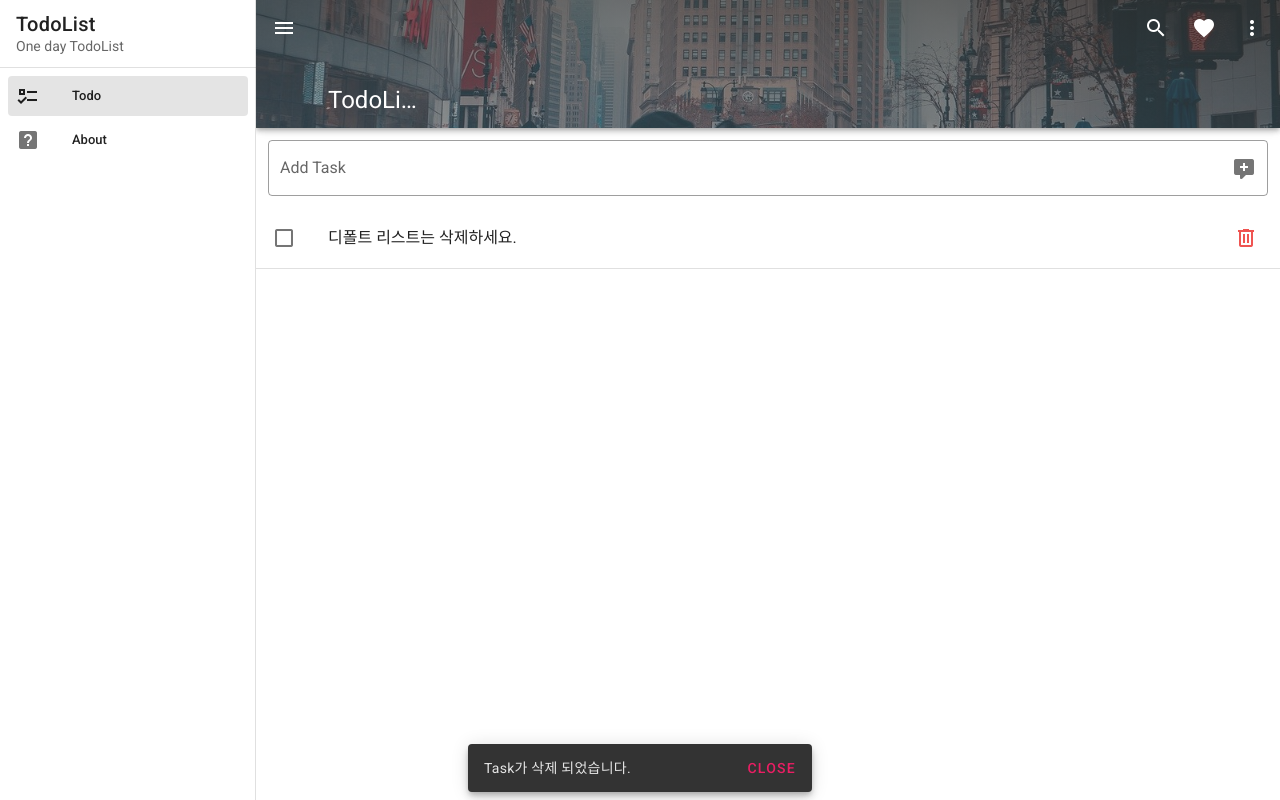
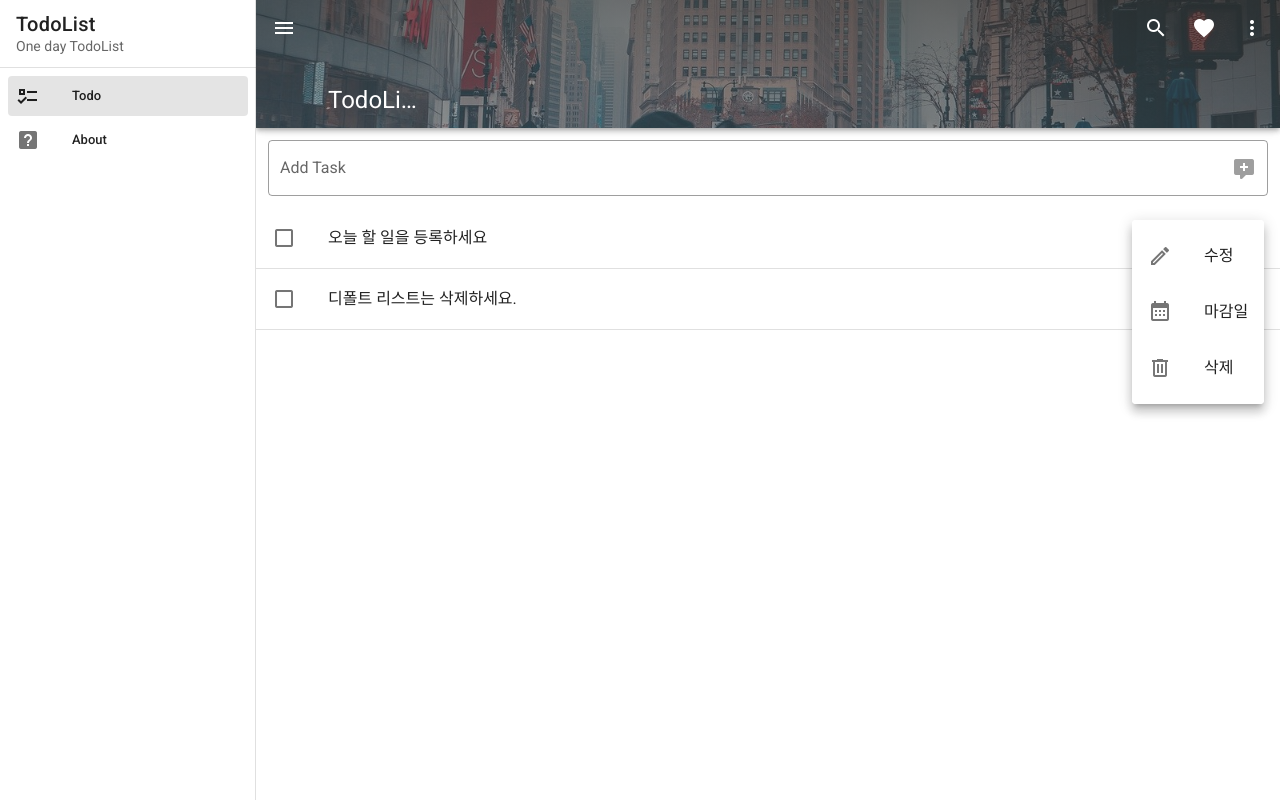
Before and after one commit to rrakoon/vuetify-todo, a Vue app: page / in a window 1280 px wide. Both pictures are taken after a click on the button 1246 px from the left and 238 px from the top of the page. Built offline with nearby package versions, Linux system fonts and the light colour scheme.

Commit message:
Add Task/Task update

```diff
--- /dev/null
+++ b/src/components/Todo/Dialogs/DialogDelete.vue
@@ -0,0 +1,32 @@
+<template>
+  <v-dialog :value="true" persistent max-width="290">
+    <v-card>
+      <v-card-title class="headline"> Delete Task?? </v-card-title>
+      <v-card-text class="primary--text">
+        선택하신 Task를 삭제하시겠습니까???
+      </v-card-text>
+      <v-card-actions>
+        <v-spacer></v-spacer>
+        <v-btn color="green darken-1" text @click="$emit('close')">
+          취소
+        </v-btn>
+        <v-btn
+          color="red lighten-1"
+          text
+          @click="$store.dispatch('deleteTask', task.id)"
+        >
+          확인
+        </v-btn>
+      </v-card-actions>
+    </v-card>
+  </v-dialog>
+</template>
+
+<script>
+export default {
+  props: ["task"],
+};
+</script>
+
+<style>
+</style>
--- /dev/null
+++ b/src/components/Todo/Dialogs/DialogEdit.vue
@@ -0,0 +1,66 @@
+<template>
+  <v-dialog :value="true" persistent max-width="290">
+    <v-card>
+      <v-card-title class="headline"> Edit Task </v-card-title>
+      <v-card-text class="primary--text">
+        Task Edit :
+        <v-text-field
+          v-model="taskTitle"
+          @keyup.enter="saveTask"
+          >
+          </v-text-field>
+      </v-card-text>
+      <v-card-actions>
+        <v-spacer></v-spacer>
+        <v-btn
+          color="green darken-1"
+          text
+           @click="$emit('close')">
+          취소
+        </v-btn>
+        <v-btn
+          color="red lighten-1"
+          text
+          @click="saveTask"
+          :disabled="taskTitleInvalid"
+        >
+          수정
+        </v-btn>
+      </v-card-actions>
+    </v-card>
+  </v-dialog>
+</template>
+
+<script>
+export default {
+  props: ["task"],
+  data(){
+    return{
+      taskTitle:null
+    }
+  },
+  computed:{
+    taskTitleInvalid(){
+      return !this.taskTitle || this.taskTitle === this.task.title
+    }
+  },
+  methods:{
+    saveTask(){
+      if(!this.taskTitleInvalid){
+        let payload ={
+        id:this.task.id,
+        title:this.taskTitle
+      }
+      this.$store.dispatch('updateTaskTitle',payload)
+      this.$emit('close')
+      }
+    }
+  },
+  mounted(){
+    this.taskTitle = this.task.title
+  }
+};
+</script>
+
+<style>
+</style>
--- a/src/components/Todo/FieldAddTask.vue
+++ b/src/components/Todo/FieldAddTask.vue
@@ -2,15 +2,24 @@
 <template>
   <v-text-field
     v-model="newTaskTitle"
-    @click:append="addTask"
     @keyup.enter="addTask"
     class="pa-3"
     outlined
     label="Add Task"
-    append-icon="mdi-comment-plus"
     hide-details
     clearable
   >
+    <template v-slot:append>
+      <v-fade-transition leave-absolute>
+        <v-icon
+          @click="addTask"
+          color="primary"
+          :disabled="newTaskTitleInvalid"
+         >
+          mdi-comment-plus
+        </v-icon>
+      </v-fade-transition>
+    </template>
   </v-text-field>
 </template>
 
@@ -21,10 +30,17 @@ export default {
       newTaskTitle: "",
     };
   },
+  computed:{
+    newTaskTitleInvalid(){
+      return !this.newTaskTitle
+    }
+  },
   methods: {
     addTask() {
-      this.$store.dispatch("addTask", this.newTaskTitle); //store action
-      this.newTaskTitle = "";
+      if(!this.newTaskTitleInvalid){
+        this.$store.dispatch("addTask", this.newTaskTitle); //store action
+        this.newTaskTitle = "";
+      }
     },
   },
 };
--- a/src/components/Todo/NoTask.vue
+++ b/src/components/Todo/NoTask.vue
@@ -1,7 +1,8 @@
 <template>
   <div class="no-tasks">
-    <v-icon size="250" color="green darken-2"> mdi-check </v-icon>
+    <v-icon size="250" color="red lighten-4"> mdi-block-helper </v-icon>
     <div class="text-h5 primary--text">
+      <br>
       <p style="text-align: center">No Tasks.</p>
     </div>
   </div>
--- a/src/components/Todo/Task.vue
+++ b/src/components/Todo/Task.vue
@@ -17,9 +17,7 @@
           </v-list-item-title>
         </v-list-item-content>
         <v-list-item-action>
-          <v-btn icon @click.stop="$store.dispatch('deleteTask', task.id)">
-            <v-icon color="red lighten-1">mdi-trash-can-outline</v-icon>
-          </v-btn>
+          <task-menu :task='task'></task-menu>
         </v-list-item-action>
       </template>
     </v-list-item>
@@ -30,5 +28,8 @@
 <script>
 export default {
   props: ["task"],
+  components: {
+    "task-menu": require("@/components/Todo/TaskMenu.vue").default,
+  },
 };
 </script>
--- /dev/null
+++ b/src/components/Todo/TaskMenu.vue
@@ -0,0 +1,85 @@
+<template>
+  <div>
+    <v-menu bottom left>
+      <template v-slot:activator="{ on, attrs }">
+        <v-btn color="primary" icon v-bind="attrs" v-on="on">
+          <v-icon>mdi-dots-vertical</v-icon>
+        </v-btn>
+      </template>
+
+      <v-list>
+        <v-list-item
+          v-for="(item, index) in items"
+          :key="index"
+          @click="handleClick(index)"
+        >
+          <v-list-item-icon>
+            <v-icon v-text="item.icon"></v-icon>
+          </v-list-item-icon>
+          <v-list-item-title>
+            {{ item.title }}
+          </v-list-item-title>
+        </v-list-item>
+      </v-list>
+    </v-menu>
+    <dialog-edit
+        v-if="dialogs.edit"
+        @close="dialogs.edit = false"
+        :task="task">
+    </dialog-edit>
+    <dialog-delete
+      v-if="dialogs.delete"
+      @close="dialogs.delete = false"
+      :task="task"
+    >
+    </dialog-delete>
+  </div>
+</template>
+
+<script>
+export default {
+  props: ["task"],
+  data: () => ({
+    dialogs: {
+      edit: false,
+      delete: false,
+    },
+    items: [
+      {
+        title: "수정",
+        icon: "mdi-pencil-outline",
+        click() {
+          this.dialogs.edit = true;
+        },
+      },
+      {
+        title: "마감일",
+        icon: "mdi-calendar-month",
+        click() {
+          console.log("마감일");
+        },
+      },
+      {
+        title: "삭제",
+        icon: "mdi-trash-can-outline",
+        click() {
+          this.dialogs.delete = true;
+        },
+      },
+    ],
+  }),
+  methods: {
+    handleClick(index) {
+      this.items[index].click.call(this);
+    },
+  },
+  components: {
+    "dialog-delete": require("@/components/Todo/Dialogs/DialogDelete.vue")
+      .default,
+    "dialog-edit": require("@/components/Todo/Dialogs/DialogEdit.vue").default,
+  },
+};
+</script>
+
+<style>
+</style>
--- a/src/store/index.js
+++ b/src/store/index.js
@@ -40,6 +40,10 @@ export default new Vuex.Store({
     deleteTask(state, id) {
       state.tasks = state.tasks.filter((task) => task.id !== id);
     },
+    updateTaskTitle(state, payload) {
+      let task = state.tasks.filter((task) => task.id === payload.id)[0];
+      task.title = payload.title;
+    },
     showSnackBar(state, text) {
       let timeout = 0;
       if (state.snackbar.show) {
@@ -65,6 +69,10 @@ export default new Vuex.Store({
       commit("deleteTask", id);
       commit("showSnackBar", "Task가 삭제 되었습니다.");
     },
+    updateTaskTitle({ commit }, payload) {
+      commit("updateTaskTitle", payload);
+      commit("showSnackBar", "Task가 수정 되었습니다.");
+    },
   },
   modules: {
     //vue == computed 계산값.
--- a/vue.config.js
+++ b/vue.config.js
@@ -1,3 +1,4 @@
 module.exports = {
   transpileDependencies: ["vuetify"],
+  publicPath: "/vuetify-todo/",
 };
```
Also changed, not shown: src/components/Shared/SnackBar.vue (+2 -6 lines).
